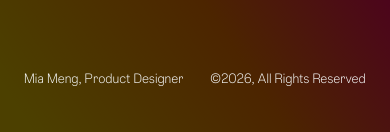
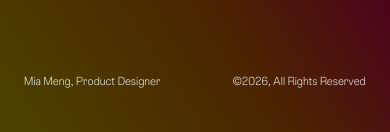
Before and after one commit to miamengdesign/ins-better-collections, a React (Vite) app: page / in a window 390 px wide. Shown: the part 709-841 px from the top of the page. Built offline with nearby package versions, Linux system fonts and the light colour scheme.

Commit message:
style(mobile): reduce fallback footer type size slightly
Co-authored-by: miamengdesign <miamengdesign@users.noreply.github.com>

```diff
--- a/src/components/MobileFallback.module.css
+++ b/src/components/MobileFallback.module.css
@@ -43,6 +43,7 @@
 /*
  * Footer — left path x≈24.7 (6.144vw); right path ends ≈374.7 (93.2vw).
  * Shared baseline center y ≈ 93.94% → bottom inset ≈ 5.58% of frame height.
+ * fs-12 at the 402px reference width — slightly lighter than the centered message.
  */
 .footer {
   position: absolute;
@@ -56,7 +57,7 @@
   gap: 4vw;
   font-family: var(--font-display);
   font-weight: 300;
-  font-size: calc(14 / 402 * 100vw);
+  font-size: calc(12 / 402 * 100vw);
   line-height: var(--lh-auto);
   color: var(--color-panel);
   pointer-events: none;
```
